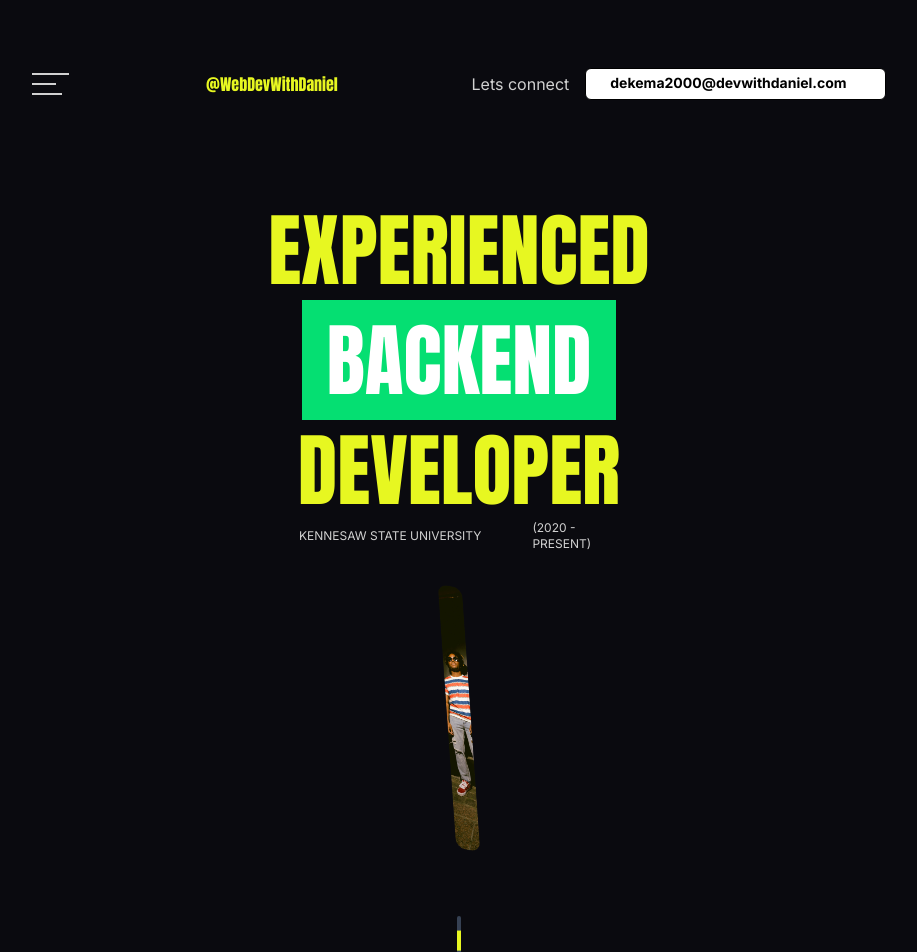
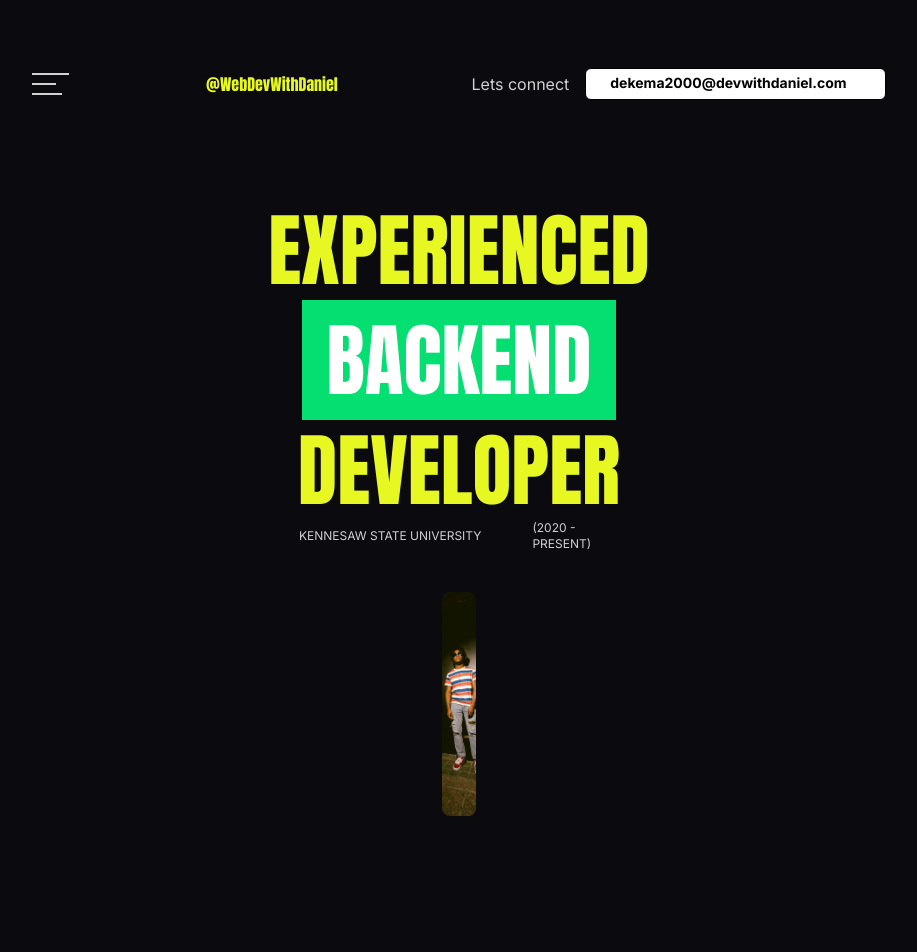
Before and after one commit to dekema9924/devwithdaniel, a React (Vite) app: page / in a window 1280 px wide. Shown: the top 952 px of the page, without its empty margins (181-1098 px from the left). Built offline with nearby package versions, Linux system fonts and the light colour scheme; some icons are missing.

Commit message:
adjusting heroImg

```diff
--- a/src/pages/home/Hero.tsx
+++ b/src/pages/home/Hero.tsx
@@ -16,14 +16,11 @@ import HeroImg from '../../../public/images/HeroImg.jpg'
 function Hero() {
     const [index, setIndex] = useState(0);
     const ref = useRef(null)
-    const isInView = useInView(ref, { amount: 0.9 })
+    const isInView = useInView(ref, { amount: 0.5 })
     const titles = ["FULLSTACK", "FRONTEND", "BACKEND"];
     const bgColors = ["bg-blue-400", "bg-red-400", "bg-green-400"];
 
 
-    useEffect(() => {
-        console.log("Element is in view: ", isInView)
-    }, [isInView])
 
     useEffect(() => {
         const cycle = setInterval(() => {
@@ -78,28 +75,22 @@ function Hero() {
                         <p>(2020 - PRESENT)</p>
                     </div>
                 </motion.div>
-                <motion.img
-                    initial={{
-                        width: "50px",
-                        height: "60px",
-                        paddingBottom: "90px",
-                        skewX: 4,
-                        skewY: 10
-                    }}
-                    whileInView={{
-                        // translateY: isInView ? "100px" : '0px',
-                        width: isInView ? "20px" : '',
-                        height: isInView ? "220px" : '',
-                        paddingBottom: isInView ? "0px" : "90px",
-                        skew: 0
-                    }}
-                    transition={{ duration: 1.5, ease: 'easeOut' }}
-                    viewport={{ amount: 0.7 }}
+                <div>
+                    <motion.img
 
+                        animate={{
+                            width: isInView ? 34 : '100%',
+                            height: isInView ? 224 : 756,
+                            marginBottom: isInView ? 0 : 44,
+                            translateY: isInView ? 0 : 144,
 
-                    className='rounded-lg mt-14 scale-120 md:w-7/12  w-10/12 md:h-[600px] m-auto object-cover transition-all duration-500' src={HeroImg} alt="profile-Image"
-                />
-                <div className=" w-fit  flex flex-col items-center gap-2 m-auto mt-22">
+                        }}
+                        transition={{ duration: 1.2, ease: "easeOut" }}
+                        viewport={{ once: true, amount: 0.7 }}
+                        className='rounded-lg mt-10  w-4 md:h-66 h-44 hover:animate-pulse object-center   m-auto object-cover transition-all duration-500' src={HeroImg} alt="profile-Image"
+                    />
+                </div>
+                <div className=" w-fit  flex flex-col items-center gap-2 m-auto  mt-42">
                     <span className=" w-1 h-10 block rounded-md bg-gray-700 ">
                         <motion.span
 
```
